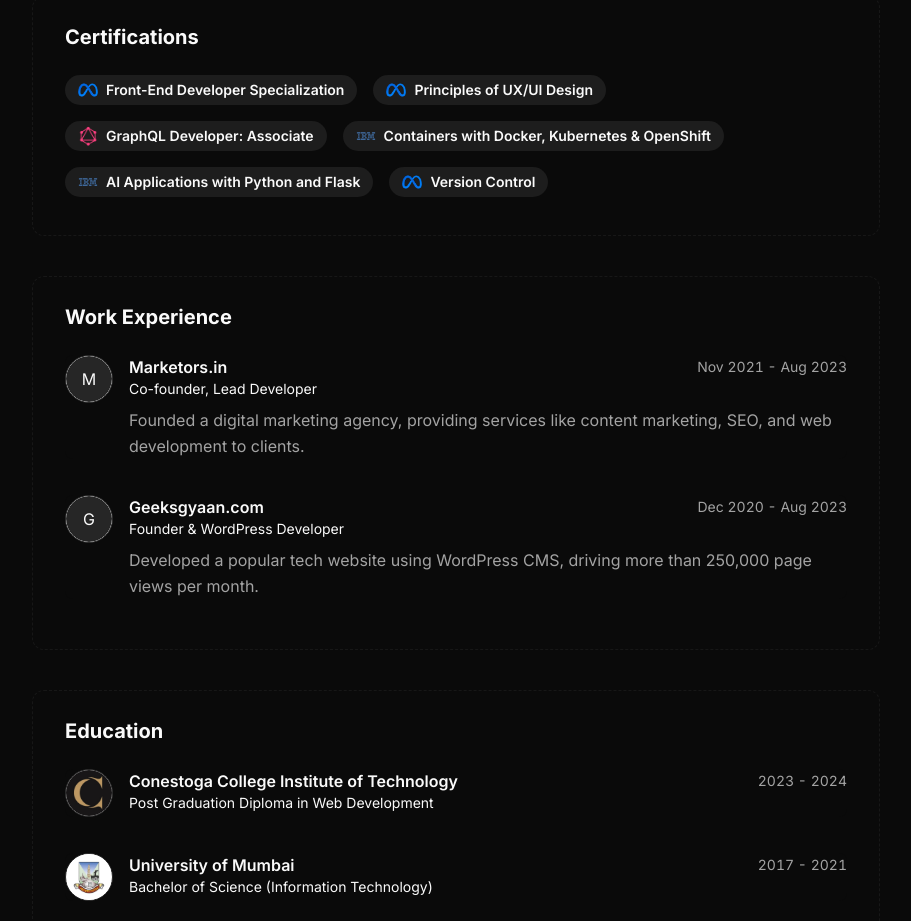
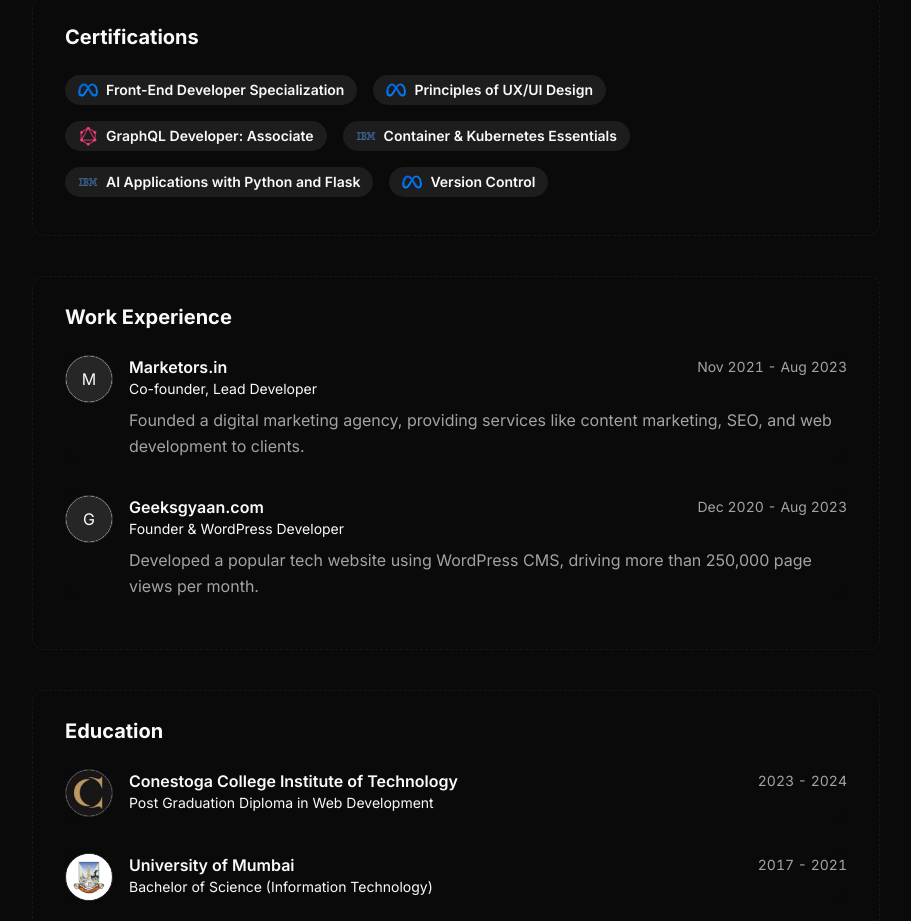
Before and after one commit to choudharyabhishekk/portfolio, a Next.js app: page / in a window 1280 px wide. Shown: the part 2120-3041 px from the top of the page, without its empty margins (184-1095 px from the left). Built offline with nearby package versions, Linux system fonts and the light colour scheme.

Commit message:
chore: adding new skills

```diff
--- a/src/data/resume.tsx
+++ b/src/data/resume.tsx
@@ -162,7 +162,7 @@
     },
     {
       icon: "/ibm.png",
-      name: "Containers with Docker, Kubernetes & OpenShift",
+      name: "Container & Kubernetes Essentials",
       link: "https://www.credly.com/badges/ba812a77-374d-4565-85e2-f33340a3d175",
     },
 
```
